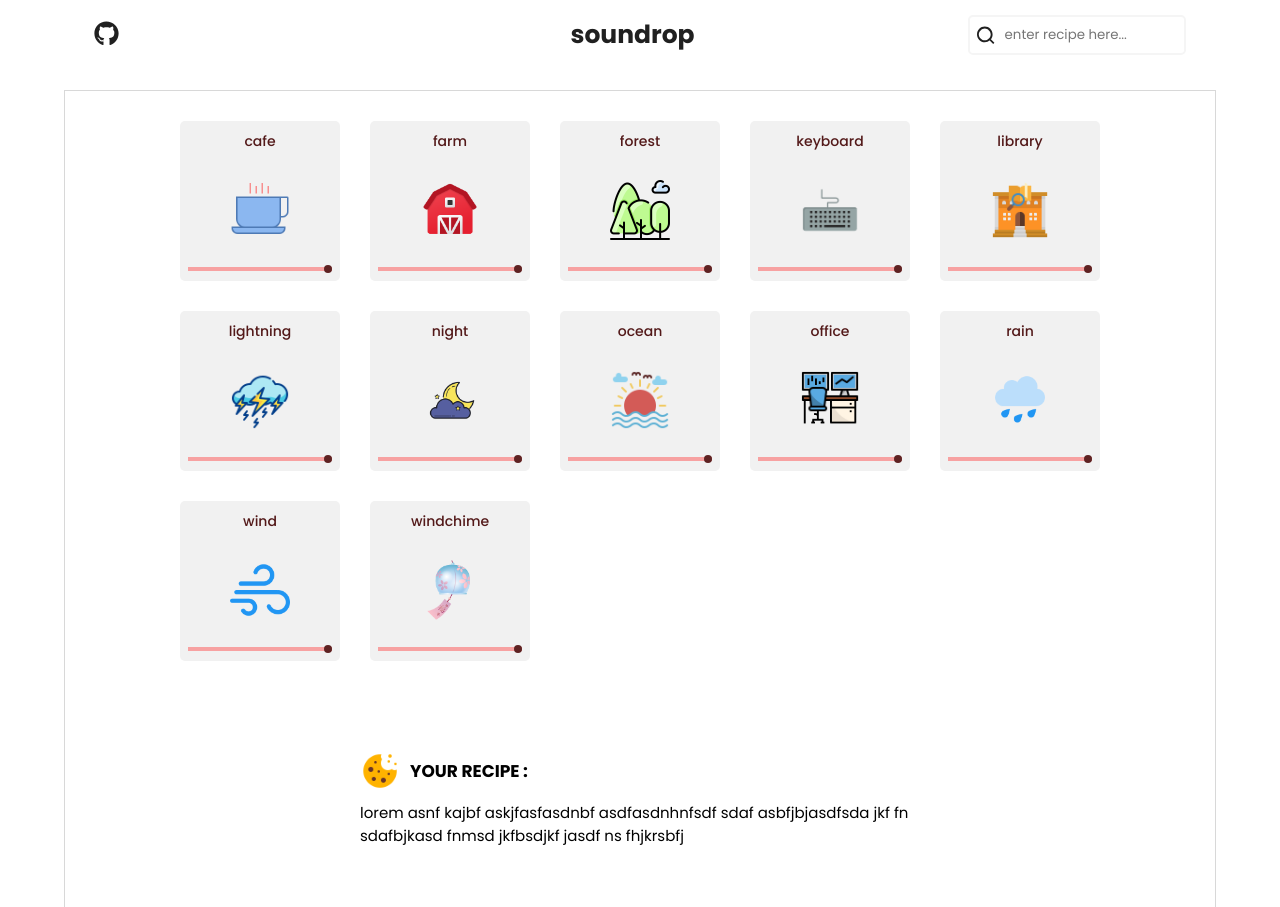
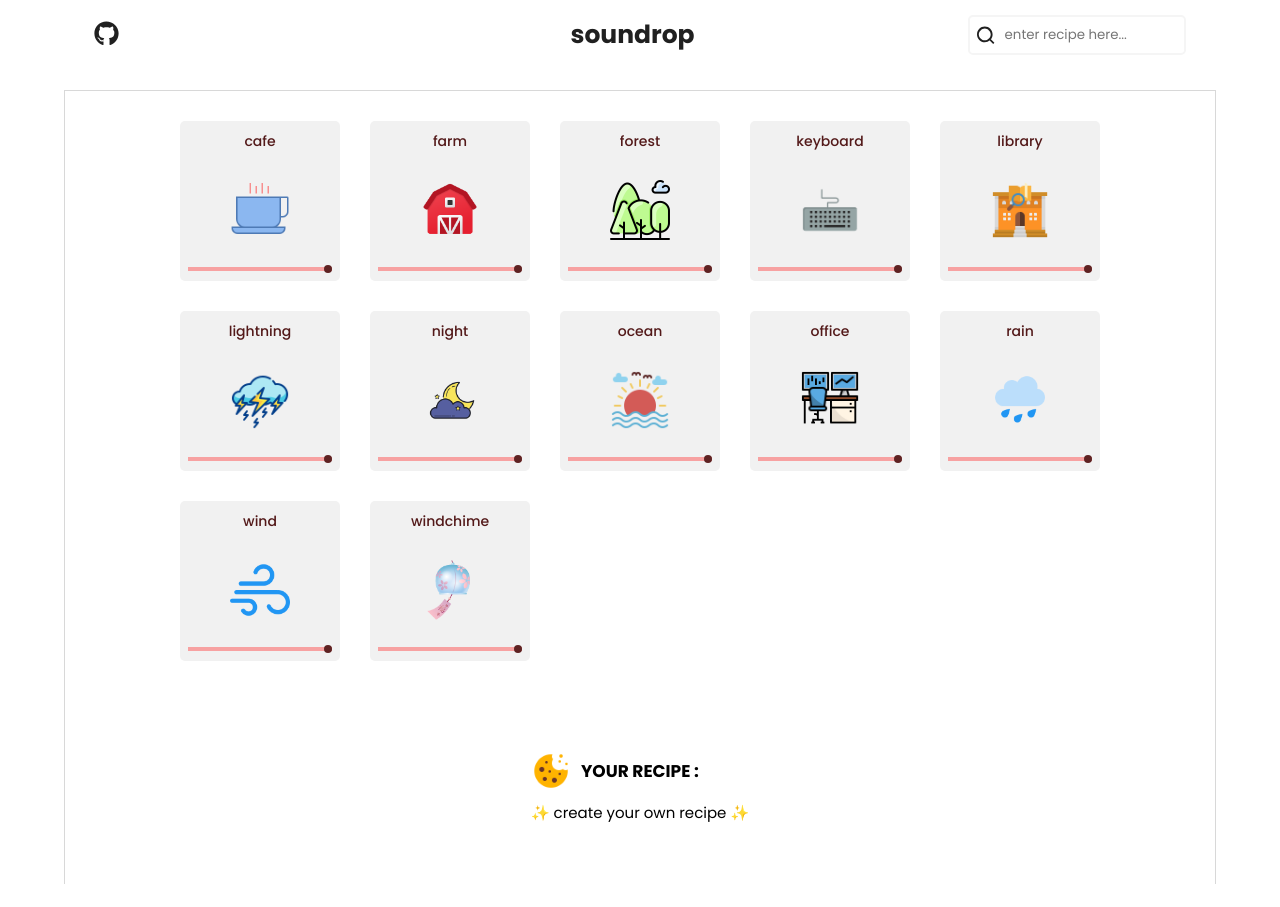
Before and after one commit to naim30/soundrop, a React (Create React App) app: page / in a window 1280 px wide. After the commit the page ends 884 px from the top, so only its background shows below. Built offline with nearby package versions, Linux system fonts and the light colour scheme.

Commit message:
add recipe

```diff
--- a/src/components/Recipe/Recipe.js
+++ b/src/components/Recipe/Recipe.js
@@ -8,10 +8,7 @@ const recipe = (props) => {
         <img src={recipeImage} alt="recipe emoji" />
         YOUR RECIPE :
       </div>
-      <div>
-        lorem asnf kajbf askjfasfasdnbf asdfasdnhnfsdf sdaf asbfjbjasdfsda jkf
-        fn sdafbjkasd fnmsd jkfbsdjkf jasdf ns fhjkrsbfj{" "}
-      </div>
+      <div>{props.recipe}</div>
     </div>
   );
 };
--- a/src/components/SoundBoard/SoundBoard.js
+++ b/src/components/SoundBoard/SoundBoard.js
@@ -10,7 +10,7 @@ const soundBoard = (props) => {
         changeProgressbar={props.changeProgressbar}
         toggleSoundhandler={props.toggleSoundhandler}
       />
-      <Recipe />
+      <Recipe recipe={props.recipe} />
     </div>
   );
 };
--- a/src/containers/Layout/Layout.js
+++ b/src/containers/Layout/Layout.js
@@ -95,27 +95,59 @@ class Layout extends Component {
         emoji: emojis.windchimeemoji,
       },
     ],
+    recipe: "✨ create your own recipe ✨",
   };
 
   progressObj = [
-    ["a soft rhythmic sound of", "a whisper sound of"],
+    ["a soft rhythmic sound of", "a whispering sound of"],
     ["light rhythmic sound of", "a hint of"],
     ["light consistence sound of", "soft sound of"],
     ["smidge sound of"],
     ["a heavy dose of"],
     ["strong consistent sound of"],
-    ["loud sound of", "strong sound of"],
+    ["loud sound of"],
     ["a large portion of"],
     ["an ever-present consistent sound of"],
-    ["loud steady sound of "],
-    ["intensive steady sound of"],
+    ["intensive steady sound of", "strong sound of", "loud steady sound of"],
   ];
+
+  createRecipe = (sounds, progressObj) => {
+    let recipe = [];
+    sounds.forEach((sound) => {
+      if (sound.on) {
+        recipe.push(
+          `${
+            progressObj[sound.volume - 1][
+              Math.floor(Math.random() * progressObj[sound.volume - 1].length)
+            ]
+          } ${sound.name}`
+        );
+      }
+    });
+
+    if (recipe.length > 1) {
+      recipe.splice(
+        recipe.length - 2,
+        2,
+        recipe[recipe.length - 2] + " and " + recipe[recipe.length - 1]
+      );
+    }
+    if (recipe.length === 0) {
+      this.setState({ recipe: "✨ create your own recipe ✨" });
+      return;
+    }
+
+    this.setState({ recipe: recipe.join(", ") });
+  };
+
+  getRecipe = () => {};
 
   changeProgressbar = (event, id, sound) => {
     sound.current.volume = event.target.value / 10;
     let newSounds = [...this.state.sounds];
     newSounds[id].volume = event.target.value;
     this.setState({ sounds: newSounds });
+    this.createRecipe(newSounds, this.progressObj);
   };
 
   toggleSoundhandler = (id, sound) => {
@@ -127,6 +159,7 @@ class Layout extends Component {
     }
     newSounds[id].on = !newSounds[id].on;
     this.setState({ sounds: newSounds });
+    this.createRecipe(newSounds, this.progressObj);
   };
 
   render() {
@@ -137,6 +170,7 @@ class Layout extends Component {
           sounds={this.state.sounds}
           changeProgressbar={this.changeProgressbar}
           toggleSoundhandler={this.toggleSoundhandler}
+          recipe={this.state.recipe}
         />
       </div>
     );
```
